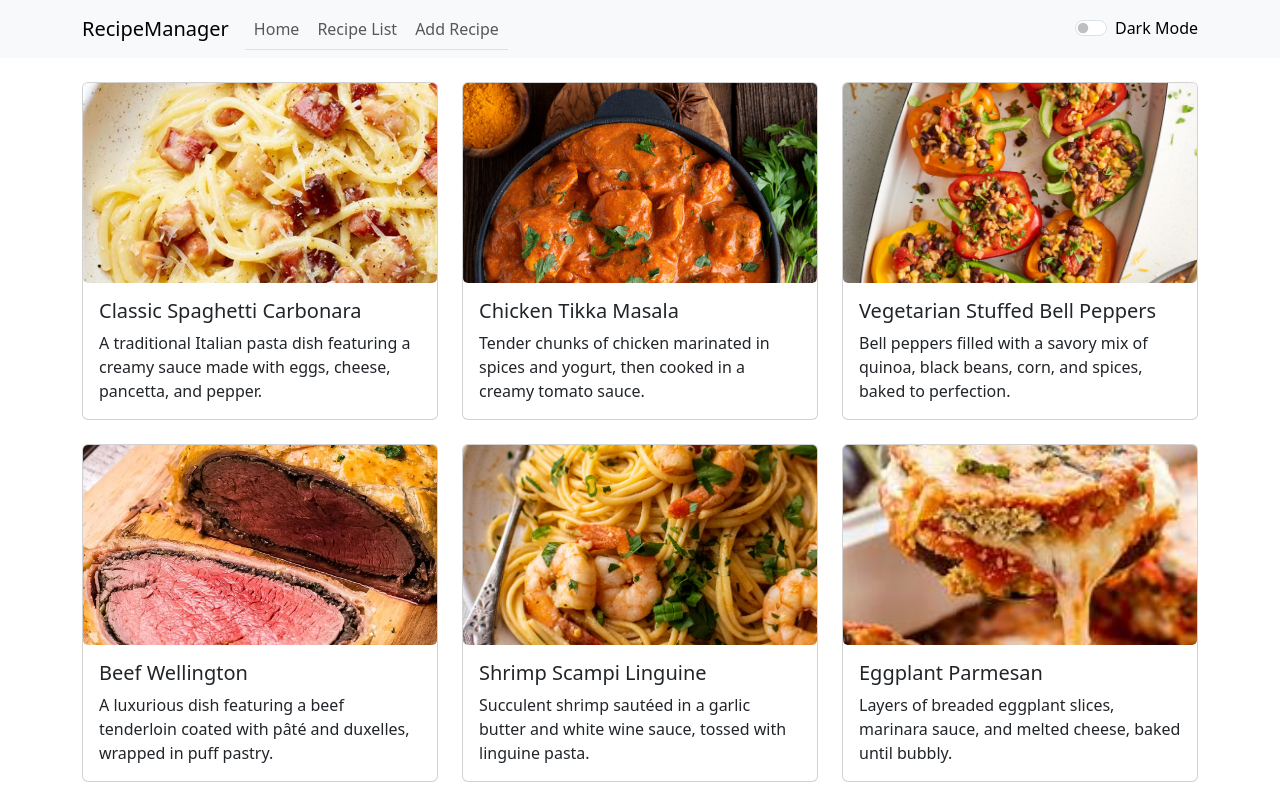
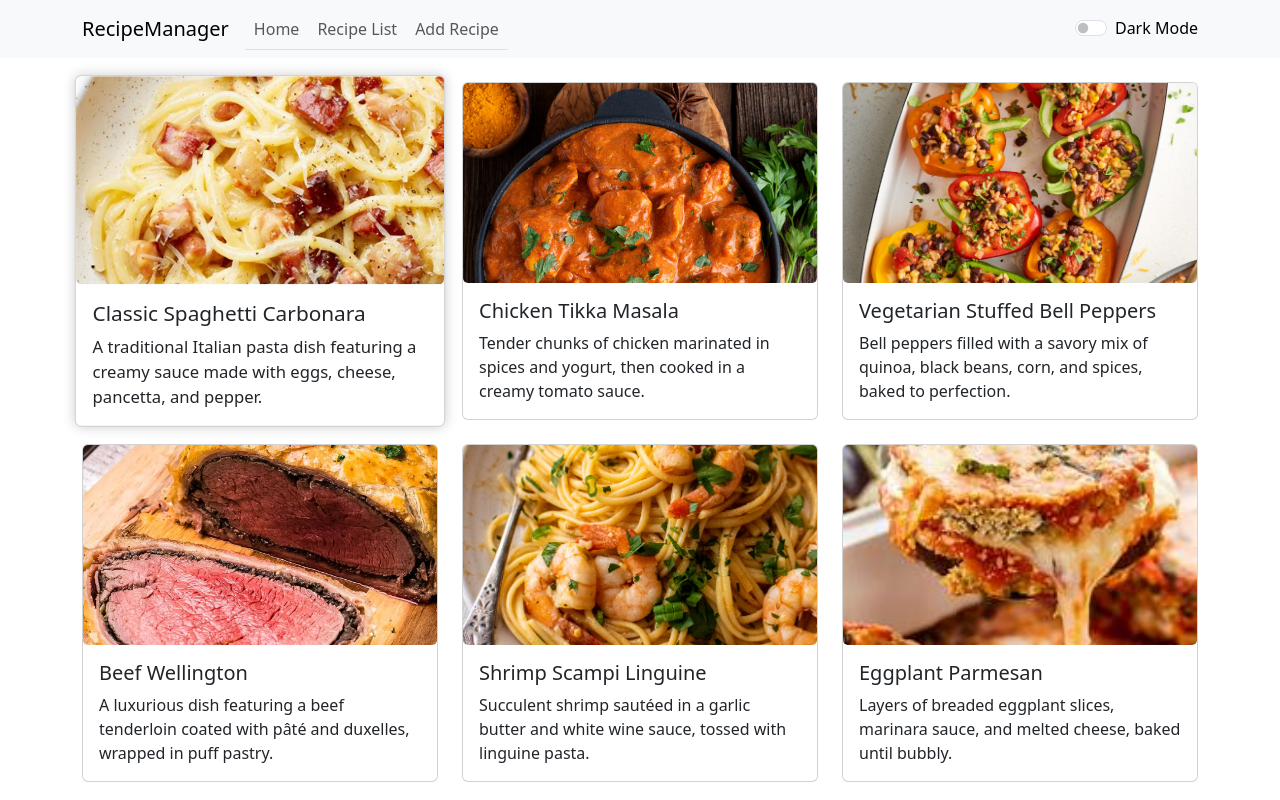
Before and after one commit to gedizz/WebPortfolio, a React (Create React App) app in the folder recipe-manager/: page /recipe-list in a window 1280 px wide. In both pictures the pointer is over the element 260 px from the left and 251 px from the top of the page. Shown: the top 800 px of the page. Built offline with nearby package versions, Linux system fonts and the light colour scheme.

Commit message:
add color effects for recipe cards

```diff
--- a/recipe-manager/src/Components/RecipeList.js
+++ b/recipe-manager/src/Components/RecipeList.js
@@ -32,7 +32,7 @@ function RecipeList(props) {
         <Row key={rowIndex} className="mb-4">
           {row.map((recipe, index) => (
             <Col key={index} md={4}>
-              <Card>
+              <Card className={`card card-${props.colorMode}`}>
                 <Card.Img className="card-img" variant="top" src={`./assets/${recipe.image}`} />
                 <Card.Body>
                   <Card.Title>{recipe.name}</Card.Title>
--- a/recipe-manager/src/index.css
+++ b/recipe-manager/src/index.css
@@ -24,6 +24,21 @@ code {
   border-radius: 8px; /* Optional: Add rounded corners */
 }
 
+.card:hover {
+  cursor: pointer;
+  transform: scale(1.04);
+  transition-duration: 500ms;
+}
+
+.card-dark:hover {
+  box-shadow: 0 0 12px rgba(255, 255, 255, 0.1);
+}
+
+.card-light:hover {
+  box-shadow: 0 0 12px rgba(0, 0, 0, 0.2);
+
+}
+
 /* Dark mode */
 .dark {
   background-color: #2C2F33; /* Dark background */
```
